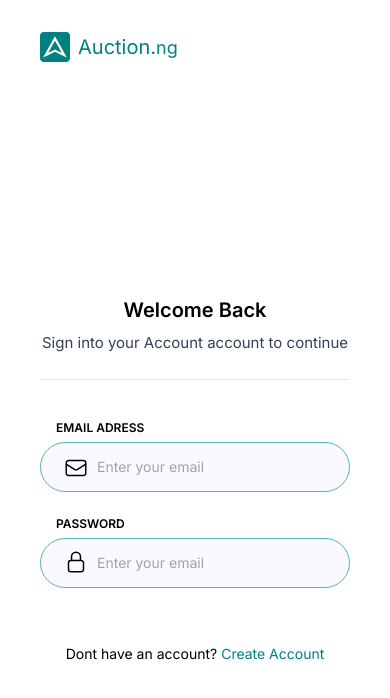
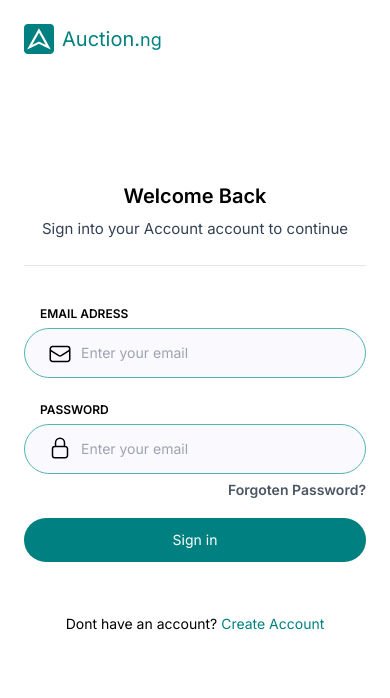
Before and after one commit to olathedev/ilemi-fe, a Next.js app: page /login in a window 390 px wide. Shown: the top 698 px of the page. Built offline with nearby package versions, Linux system fonts and the light colour scheme.

Commit message:
login ui

```diff
--- a/src/app/(auth)/layout.tsx
+++ b/src/app/(auth)/layout.tsx
@@ -16,8 +16,8 @@ function AuthLayout({children}: {
     children: React.ReactNode
 }) {
   return (
-    <div className='container mx-auto px-10'>
-        <nav className="py-8">
+    <div className='container mx-auto md:px-10 px-6'>
+        <nav className="md:py-8 py-6">
                 <Link href="/">
                     <div className='w-1/2 flex items-center gap-2'>
 
--- a/src/app/(auth)/login/page.tsx
+++ b/src/app/(auth)/login/page.tsx
@@ -1,3 +1,4 @@
+import RoundedButton from '@/components/reusables/RoundedButton';
 import { Metadata } from 'next';
 import Link from 'next/link';
 import React from 'react'
@@ -11,8 +12,8 @@ export const metadata: Metadata = {
 const page = (props: Props) => {
     return (
         <div className='container mx-auto'>
-            <div className="-mt-14 h-screen max-h-screen w-full flex flex-col items-center justify-center">
-                <div className='md:border border-[#B1B7D6] md:px-10 py-6 md:w-[30rem] w-full my-4 rounded-xl'>
+            <div className="lg:-mt-14 mt-20 h-screen max-h-screen w-full md:flex flex-col items-center justify-center">
+                <div className='md:border border-[#B1B7D6] md:px-10 py-6 md:w-[30rem] w-full mt-4 rounded-xl'>
                     <h2 className='text-xl font-semibold text-center'>Welcome Back</h2>
                     <p className='my-2 text-center text-[15px] text-slate-700'>Sign into your Account account to continue</p>
                     <div className="border-t my-6"></div>
@@ -50,13 +51,19 @@ const page = (props: Props) => {
                                 <input type="text" className="py-3.5 px-14 w-full border border-primary-200 rounded-full text-sm bg-[#FAFAFE] focus:outline-none focus:border-primary-100 focus:border-2 focus:bg-[#F1F3FF]" placeholder='Enter your email' />
 
                             </div>
+
+                            <div className="text-right text-sm font-semibold text-gray-600">Forgoten Password?</div>
+
+                            <div className="w-full my-3">
+                                <RoundedButton variant='primary'>Sign in</RoundedButton>
+                            </div>
                         </div>
 
                     </form>
 
                 </div>
 
-                <p className='text-sm'>Dont have an account? <Link href="/signup" className='text-primary-100'>Create Account</Link></p>
+                <p className='text-sm text-center'>Dont have an account? <Link href="/signup" className='text-primary-100'>Create Account</Link></p>
 
 
             </div>
--- a/src/app/(auth)/signup/page.tsx
+++ b/src/app/(auth)/signup/page.tsx
@@ -15,9 +15,9 @@ function page({ }: Props) {
         <div className=''>
 
 
-            <div className="lg:-mt-14 h-screen max-h-screen w-full flex flex-col items-center justify-center">
-                <h2 className='text-xl font-semibold text-slate-800'>How would you like to Join Auction?</h2>
-                <div className='md:border border-[#B1B7D6] px-10 py-6 w-[30rem] my-4 rounded-xl'>
+            <div className="lg:-mt-14 mt-12 px-3 md:h-screen md:max-h-screen w-full md:flex flex-col items-center justify-center">
+                <h2 className='text-2xl font-bold text-slate-800'>How would you like to Join Auction?</h2>
+                <div className='md:border border-[#B1B7D6] md:px-10 py-6 w-full md:w-[30rem] my-4 rounded-xl'>
                     <div className="w-full flex flex-col gap-5">
 
                         <div>
--- a/src/components/reusables/RoundedButton.tsx
+++ b/src/components/reusables/RoundedButton.tsx
@@ -8,7 +8,7 @@ type Props = {
 
 const RoundedButton = ({ children, variant }: Props) => {
     return (
-        <button className={`px-8 py-3 rounded-3xl cursor-pointer text-sm ${variant === 'primary'
+        <button className={`w-full px-8 py-3 rounded-3xl cursor-pointer text-sm ${variant === 'primary'
                 ? 'bg-primary-100 text-white ' : 'bg-white text-primary-100'
 
             }`}>
```
